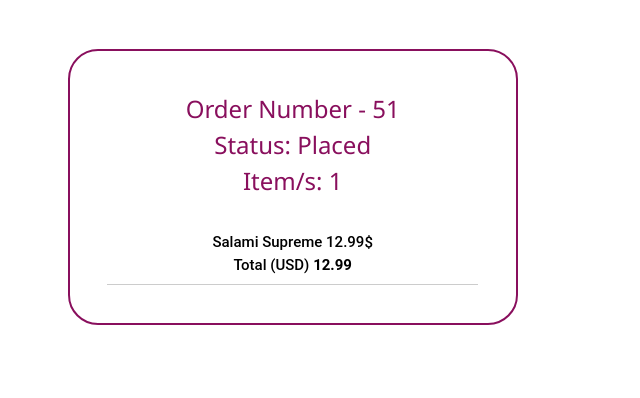
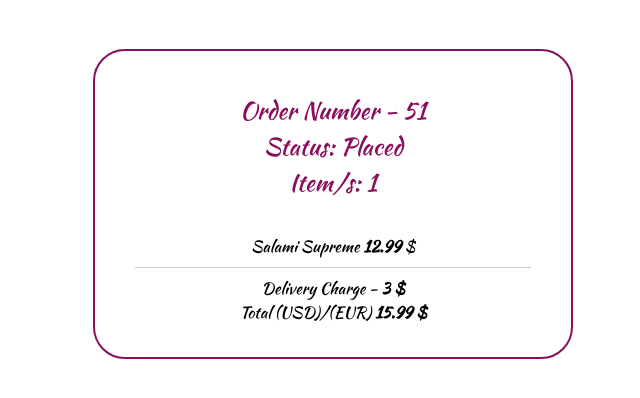
Before and after one commit to mjayashri/PizzaApp, a Django app: page /51/ in a window 1280 px wide. Shown: the part 56-454 px from the top of the page, without its empty margins (314-954 px from the left). Run offline with Django 3.2, Linux system fonts and the light colour scheme; a user stored in the database is signed in; data comes from the database, SQL or seed files in the repository; some libraries are stand-ins or nearby versions.

Commit message:
all are working

```diff
--- a/pizza_app/settings.py
+++ b/pizza_app/settings.py
@@ -34,6 +34,7 @@ INSTALLED_APPS = [
     'user_profile',
     'pizza_page',
     'widget_tweaks',
+    'clear_cache',
     'django.contrib.admin',
     'django.contrib.auth',
     'django.contrib.contenttypes',
@@ -82,7 +83,6 @@ DATABASES = {
         'NAME': os.path.join(BASE_DIR, 'db.sqlite3'),
     }
 }
-
 
 # Password validation
 # https://docs.djangoproject.com/en/3.0/ref/settings/#auth-password-validators
--- a/pizza_page/models.py
+++ b/pizza_page/models.py
@@ -15,7 +15,7 @@ def save_img(instance, filename):
 class Food(models.Model):
     name = models.CharField(max_length=64)
     image = models.ImageField(upload_to=save_img, null=True)
-
+    description = models.TextField(max_length=50)
     def __str__(self):
         return f"{self.name}"
 
@@ -26,11 +26,12 @@ class Price(models.Model):
         ('S', 'Small'),
         ('L', 'Large'),
     )
-    size = models.CharField(max_length=1, choices=name_selection)
+    name = models.CharField(max_length=1, choices=name_selection)
     price = models.DecimalField(max_digits=4, decimal_places=2)
+    delivery_charge = models.IntegerField(default=3)
 
     def __str__(self):
-        return f"{self.price} - {self.size}"
+        return f"{self.price} $ - {self.name}"
 
 class Order(models.Model):
     cust_id = models.ForeignKey(User, on_delete=models.CASCADE, related_name="customer_id")
@@ -41,11 +42,11 @@ class Order(models.Model):
         ('CO', 'Completed'),
     )
     status = models.CharField(max_length=2, choices=status_selection)
-
     def __str__(self):
         return f"order no: {self.id}"
 
 class OrderItem(models.Model):
     order_id = models.ForeignKey(Order, on_delete=models.CASCADE, related_name="order_id")
+
     food_id = models.ForeignKey(Food, on_delete=models.CASCADE, related_name="order_food_id")
     food_price = models.ForeignKey(Price, on_delete=models.CASCADE, related_name="order_price_id")
--- a/pizza_page/views.py
+++ b/pizza_page/views.py
@@ -4,7 +4,6 @@ from django.contrib.auth.decorators import login_required
 from django.contrib import messages
 from django.contrib.auth.models import User
 from .models import Food, Price, OrderItem, Order
-
 # Create your views here.
 def main_view(request):
 
@@ -56,6 +55,8 @@ def main_view(request):
             order.status = 'PL'
             order.save()
 
+    order = Order.objects.all()
+
     # if get request
     context = {
         "user": request.user,
@@ -69,6 +70,7 @@ def main_view(request):
         for i in context["fooditems"]:
             context["total"] += i.food_price.price
 
+        context["deliverycost"] = 3
     except AttributeError:
         pass
 
@@ -92,7 +94,6 @@ def order(request, orderid):
     context = {
     "posted_order": posted_order
     }
-
     # check if user has (placed) orders and return orders
     try:
         context["posted_orders"] = Order.objects.filter(cust_id=request.user.id).exclude(status="NP").all()
@@ -103,11 +104,15 @@ def order(request, orderid):
         context["fooditems"] = Order.objects.filter(cust_id=request.user.id, id=orderid).first().order_id.all()
     except:
         raise Http404("You don't have an order with this no")
-
-    context["total"] = 0
+    context["deliverycost"] = 3
+    context["total"] = context["deliverycost"]
 
     for i in context["fooditems"]:
         context["total"] += i.food_price.price
+
+
+
+    # context["total-euro"] = Decimal(context["total-dollar"]/0.15)
     return render(request, "order.html", context)
 
 @login_required
--- a/static/main.css
+++ b/static/main.css
@@ -17,11 +17,13 @@
 }
 body {
     margin: 0;
-    font-family: "Roboto", sans-serif;
+    font-family: 'Kaushan Script', cursive;
     font-weight: 500;
+    font-size: medium;
 }
 h3,h2{
     color: var(--color-2);
+    font-family: 'Kaushan Script', cursive;
 }
 header {
     background: var(--color-4);
@@ -320,9 +322,12 @@ hr {
     color: white;
     opacity: 0;     /* set the text opacity initially to 0 (transperent), then 1 on hover  */
     transition: opacity ease-out 250ms;
+    text-align: center;
 }
 .card-title{
-    font-size: 1.5rem;
+    font-size: 1.2rem;
+    text-align: center;
+    font-family: 'Kaushan Script', cursive;
 }
 /* set common style for before and ofter */
 .card::before, .card::after{
@@ -358,6 +363,7 @@ hr {
 }
 .card:hover .card-text {
     opacity: 1;
+
   }
 
 /* //////////////////////////////////////////// */
@@ -412,7 +418,7 @@ legend{
     position: center;
     font-weight: 100;
     font-size: large;
-    font-family: "Roboto", sans-serif;
+    font-family: 'Kaushan Script', cursive;
 }
 .btn-main-lg:hover {
     color: var(--color-2);
--- a/templates/main_page.html
+++ b/templates/main_page.html
@@ -12,7 +12,7 @@
               <div class="card">
                 <img src="{{ food.image.url }}" alt="{{ food.name }}" class="card-img">
                 <div class="card-text">
-                  <h5 class="card-title">{{ food.name }}</h5>
+                  <h5 class="{{ category.name }}{{ category.id }} card-title">{{ food.name }}</h5>
                   <ul>
                     {% for p in prices %}
                       {% if p.food_id.id == food.id %}
@@ -20,6 +20,7 @@
                       {% endif %}
                     {% endfor %}
                   </ul>
+                    {{ food.description }}
                 </div>
               </div>
         {% endfor %}
@@ -61,7 +62,7 @@
               <div class="cart-items">
                   <h5 class="">{{ item.food_id }}</h5>
                   <span class="item-price">${{ item.food_price.price }}</span> -
-                  <span class="item-price">{{ item.food_price.size }}</span>
+                  <span class="item-price">{{ item.food_price.name }}</span>
               </div>
             <hr>
             {% endfor %}
@@ -73,6 +74,7 @@
         </div>
         <br>
     </div>
+    <span class="receipt-item-price">Delivery Charge - <strong>{{deliverycost}} $</strong></span>
     <form class="" action="{% url 'order_confirmation' %}" method="post">
         {% csrf_token %}
         <button type="submit" class=" btn-main-lg bg-color-red">Add Address</button>
--- a/templates/order.html
+++ b/templates/order.html
@@ -16,15 +16,18 @@
       </h3>
       <br>
       {% for item in fooditems %}
-        <div class="receipt-item">{{ item.food_id }}
-          <span class="receipt-item-price">{{ item.food_price.price }}$</span>
-        </div>
-        <div class="">
-          <span>Total (USD)</span>
-          <strong>{{ total }}</strong>
+        <div class="receipt-item">
+          {{ item.food_id }}
+          <span class="receipt-item-price"><strong>{{ item.food_price.price }}</strong> $</span>
+          <br>
         </div>
         <hr>
       {% endfor %}
+      <span class="receipt-item-price">Delivery Charge - <strong>{{deliverycost}} $</strong></span>
+      <div class="">
+          <span>Total (USD)/(EUR)</span>
+          <strong>{{total}} $</strong>
+        </div>
     </div>
   </div>
 
```
Also changed, not shown: db.sqlite3, pizza_page/migrations/0001_initial.py.
